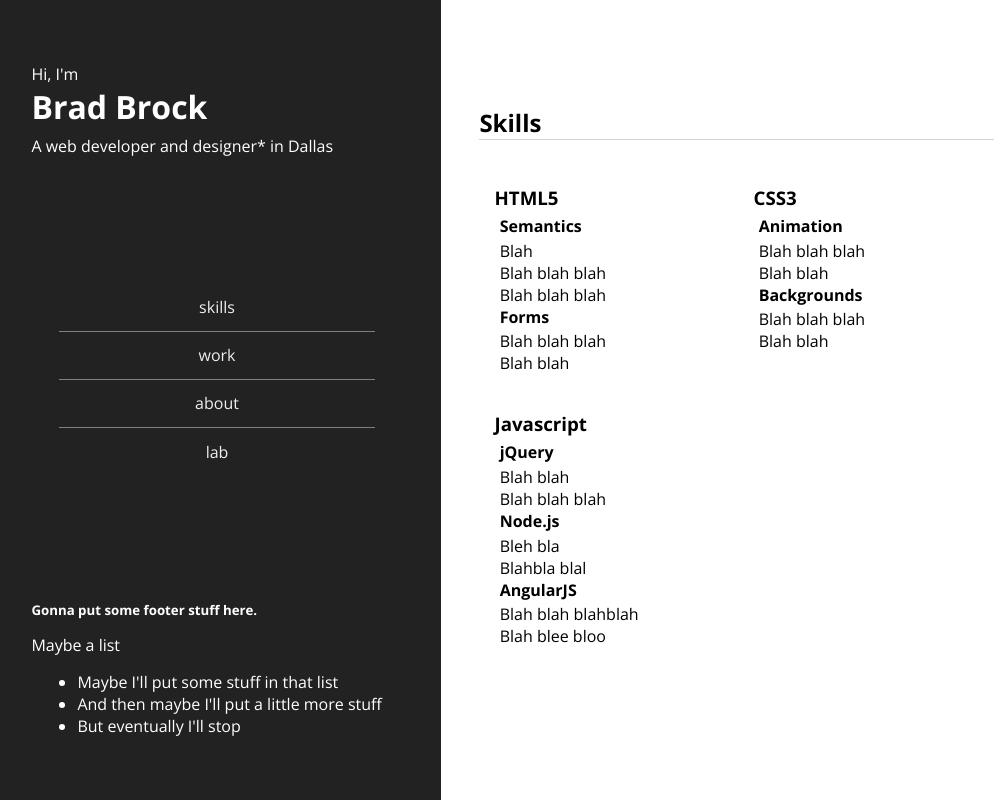
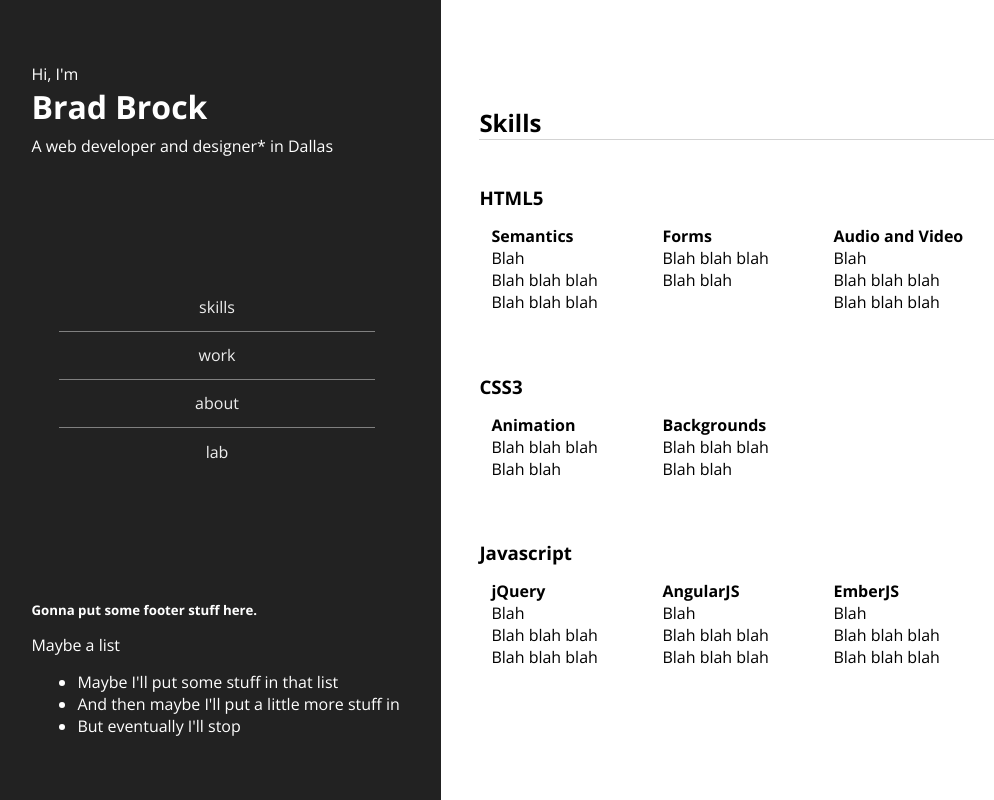
Before and after one commit to Spyrojoe/VBT4.0, a PHP site: page / in a window 1280 px wide. Shown: the whole page, without its empty margins (7-1001 px from the left). Run offline with PHP 8.4, Linux system fonts and the light colour scheme; some libraries are stand-ins or nearby versions.

Commit message:
Restructured row and column layout

```diff
--- a/index.html
+++ b/index.html
@@ -32,7 +32,7 @@
 			<p>Maybe a list</p>
 			<ul>
 				<li>Maybe I'll put some stuff in that list</li>
-				<li>And then maybe I'll put a little more stuff</li>
+				<li>And then maybe I'll put a little more stuff in</li>
 				<li>But eventually I'll stop</li>
 			</ul>
 		</footer>
@@ -40,82 +40,88 @@
 
 	<main>
 		<section class="page">
+
+			<div class="grid">
 				<h2>Skills</h2>
-			<div class="grid clfx">
-				<div class="row clfx">
-					<section>
+
+				<!-- HTML5 -->
+				<section class="row">
 					<h3>HTML5</h3>
-						<section class="skillset"><!-- Should these be articles? -->
+					<div class="col">
 						<h4>Semantics</h4>
 						<ul>
 							<li>Blah</li>
 							<li>Blah blah blah</li>
 							<li>Blah blah blah</li>
 						</ul>
-						</section>
-
-						<section class="skillset">
+					</div>
+					<div class="col">
 						<h4>Forms</h4>
 						<ul>
 							<li>Blah blah blah</li>
 							<li>Blah blah</li>
 						</ul>
-						</section>
+					</div>
+					<div class="col">
+						<h4>Audio and Video</h4>
+						<ul>
+							<li>Blah</li>
+							<li>Blah blah blah</li>
+							<li>Blah blah blah</li>
+						</ul>
+					</div>
+				</section><!-- row -->
 
-					</section>
-
-					<section>
+				<!-- CSS3 -->
+				<section class="row">
 					<h3>CSS3</h3>
-
-							<section class="skillset">
+					<div class="col">
 						<h4>Animation</h4>
 						<ul>
 							<li>Blah blah blah</li>
 							<li>Blah blah</li>
 						</ul>
-							</section>
-
-						<section class="skillset">
+					</div>
+					<div class="col">
 						<h4>Backgrounds</h4>
 						<ul>
 							<li>Blah blah blah</li>
 							<li>Blah blah</li>
 						</ul>
-						</section>
-					</section>
-				</div><!-- row -->
-				<div class="row clfx">
-					<section>
+					</div>
+				</section><!-- row -->
+
+				<!-- Javascript -->
+				<section class="row">
 					<h3>Javascript</h3>
-
-						<section class="skillset">
+					<div class="col">
 						<h4>jQuery</h4>
 						<ul>
-								<li>Blah blah</li>
+							<li>Blah</li>
+							<li>Blah blah blah</li>
 							<li>Blah blah blah</li>
 						</ul>
-						</section>
-
-						<section class="skillset">
-							<h4>Node.js</h4>
-							<ul>
-								<li>Bleh bla</li>
-								<li>Blahbla blal</li>
-							</ul>
-						</section>
-
-						<section class="skillset">
+					</div>
+					<div class="col">
 						<h4>AngularJS</h4>
 						<ul>
-								<li>Blah blah blahblah</li>
-								<li>Blah blee bloo</li>
+							<li>Blah</li>
+							<li>Blah blah blah</li>
+							<li>Blah blah blah</li>
 						</ul>
-						</section>
-					</section>
-					</div><!-- row -->
+					</div>
+					<div class="col">
+						<h4>EmberJS</h4>
+						<ul>
+							<li>Blah</li>
+							<li>Blah blah blah</li>
+							<li>Blah blah blah</li>
+						</ul>
+					</div>
+				</section><!-- row -->
 
 			</div><!-- grid -->
-		</section><!-- skills -->
+		</section><!-- page -->
 	</main>
 </div><!-- page clearfiz-->
 </body>
--- a/style.css
+++ b/style.css
@@ -20,9 +20,6 @@ h2{
 }
 h3{
 	margin-bottom: 2%;
-}
-h4{
-	margin-bottom: 1%;
 }
 .clfx:after {
 	content: "";
@@ -70,18 +67,24 @@ main{
 .page{
 	padding-top: 14%;
 }
-.page .grid{
-	padding-left: 2%;
-}
-.grid .row > section{
+/*.grid .row > section{
 	float: left;
 	width: 35%;
-}
+}*/
 .grid .row > section > section {
 	padding-left: 2%;
 }
 .row{
 	margin-bottom: 5%;
+}
+.col{
+	display: inline-block;
+	margin-right: 8%;
+	margin: 0 8% 3% auto;
+	vertical-align: top;
+}
+.col:first-of-type{
+	margin-left: 12px;
 }
 nav{
 	text-align: center;
```
Lines whose indentation alone changed are shown as unchanged.
